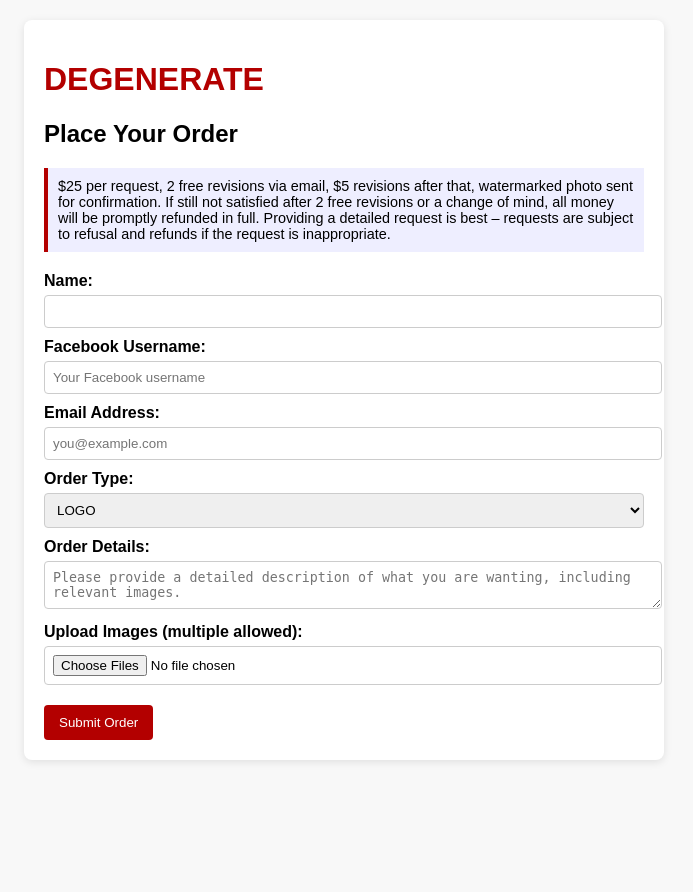
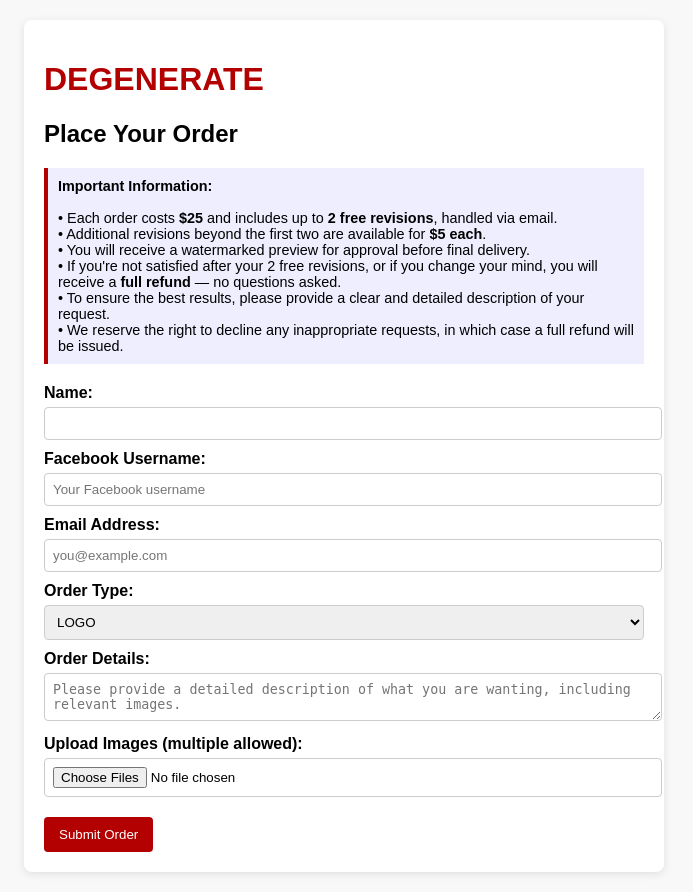
Before and after one commit to DegenerateVR/LogoWebapp, a Flask app: page / in a window 1280 px wide. Shown: the whole page, without its empty margins (296-989 px from the left). Before the commit the page ends 762 px from the top, so only its background shows below. Run offline with Flask 3, Linux system fonts and the light colour scheme.

Commit message:
Add files via upload

```diff
--- a/templates/order_form.html
+++ b/templates/order_form.html
@@ -18,8 +18,14 @@
     <h1>DEGENERATE</h1>
     <h2>Place Your Order</h2>
     <div class="explanation">
-      $25 per request, 2 free revisions via email, $5 revisions after that, watermarked photo sent for confirmation. If still not satisfied after 2 free revisions or a change of mind, all money will be promptly refunded in full. Providing a detailed request is best – requests are subject to refusal and refunds if the request is inappropriate.
-    </div>
+        <strong>Important Information:</strong><br><br>
+        • Each order costs <strong>$25</strong> and includes up to <strong>2 free revisions</strong>, handled via email.<br>
+        • Additional revisions beyond the first two are available for <strong>$5 each</strong>.<br>
+        • You will receive a watermarked preview for approval before final delivery.<br>
+        • If you're not satisfied after your 2 free revisions, or if you change your mind, you will receive a <strong>full refund</strong> — no questions asked.<br>
+        • To ensure the best results, please provide a clear and detailed description of your request.<br>
+        • We reserve the right to decline any inappropriate requests, in which case a full refund will be issued.
+      </div>
     <form method="POST" enctype="multipart/form-data">
       <label>Name:</label>
       <input type="text" name="name" required>
```
